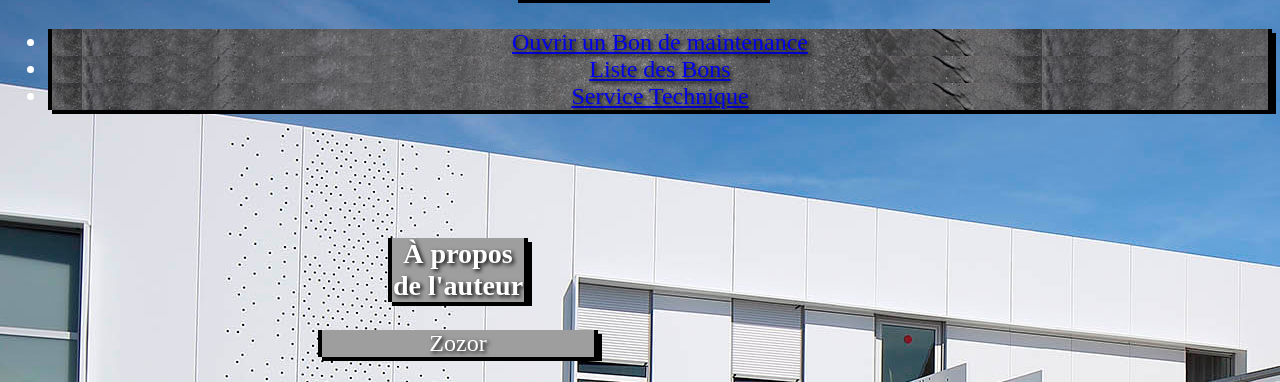
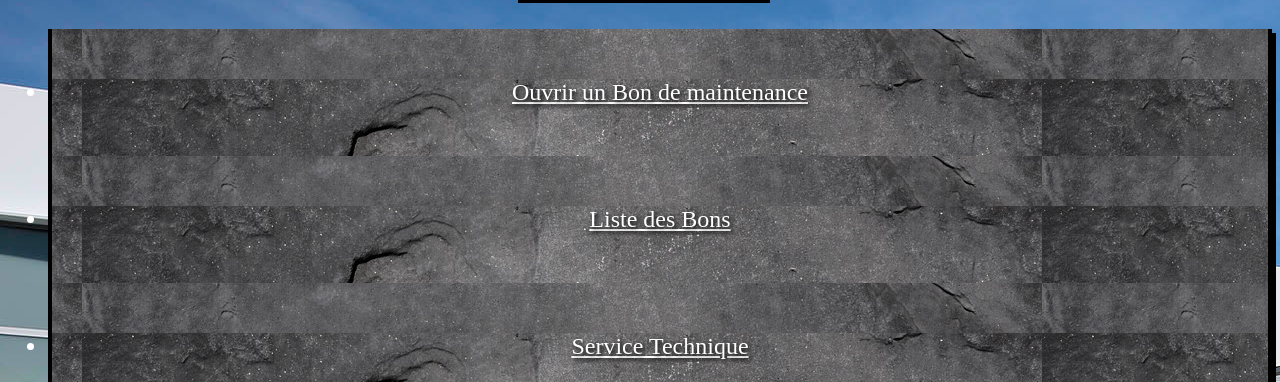
Before and after one commit to MP221092/GMAO, a PHP site: page /html/Liste.html in a window 1280 px wide. Shown: the part 162-544 px from the top of the page. Run offline with PHP 8.4, Linux system fonts and the light colour scheme; grey boxes are pictures that could not be loaded.

Commit message:
modif taille et position

```diff
--- a/html/style1.css
+++ b/html/style1.css
@@ -25,10 +25,24 @@
 
 	section
 	{
-   width: 700px;
-   text-align: center;
-   padding: 50px;
-   margin: 50px; /* Marge extérieure de 50px */
+	background-position: 30px 50px;
+   	width: 700px;
+   	text-align: center;
+  	padding: 50px;
+   	margin: 50px; /* Marge extérieure de 50px */
+	}
+
+	a
+	{
+	padding:50px;
+	color: #ffffff;
+	}
+
+
+	a:hover, a:focus, a:active
+	{
+    /* Les liens au survol, au focus, et actifs : on leur donne la couleur rouge pour l'exemple */
+    color:#ff0000;
 	}
 
 	li
@@ -39,6 +53,7 @@
 	border-left: 4px solid black;
     border-right: 4px solid black;
     box-shadow: 4px 4px 0px black;
+    padding: 50px;
 	}
 
 	p
```
